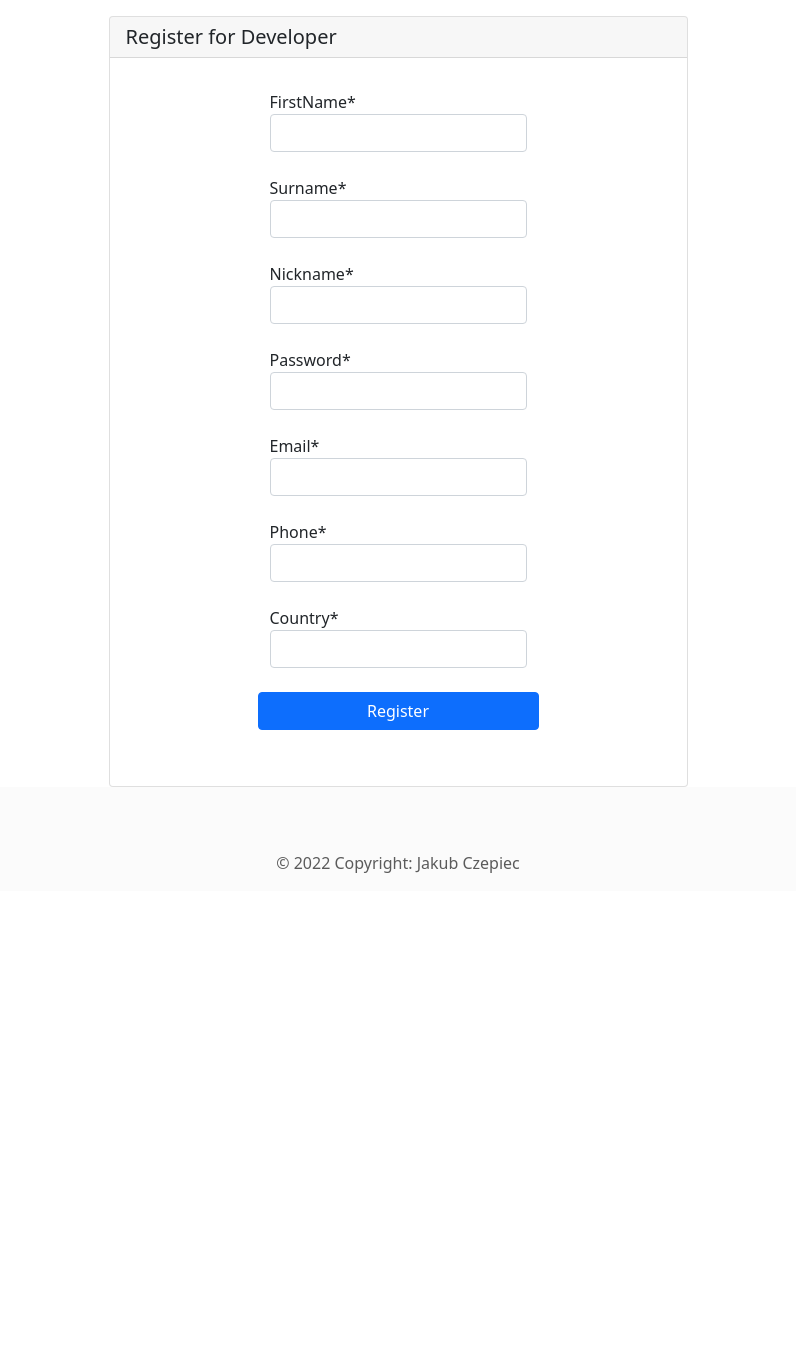
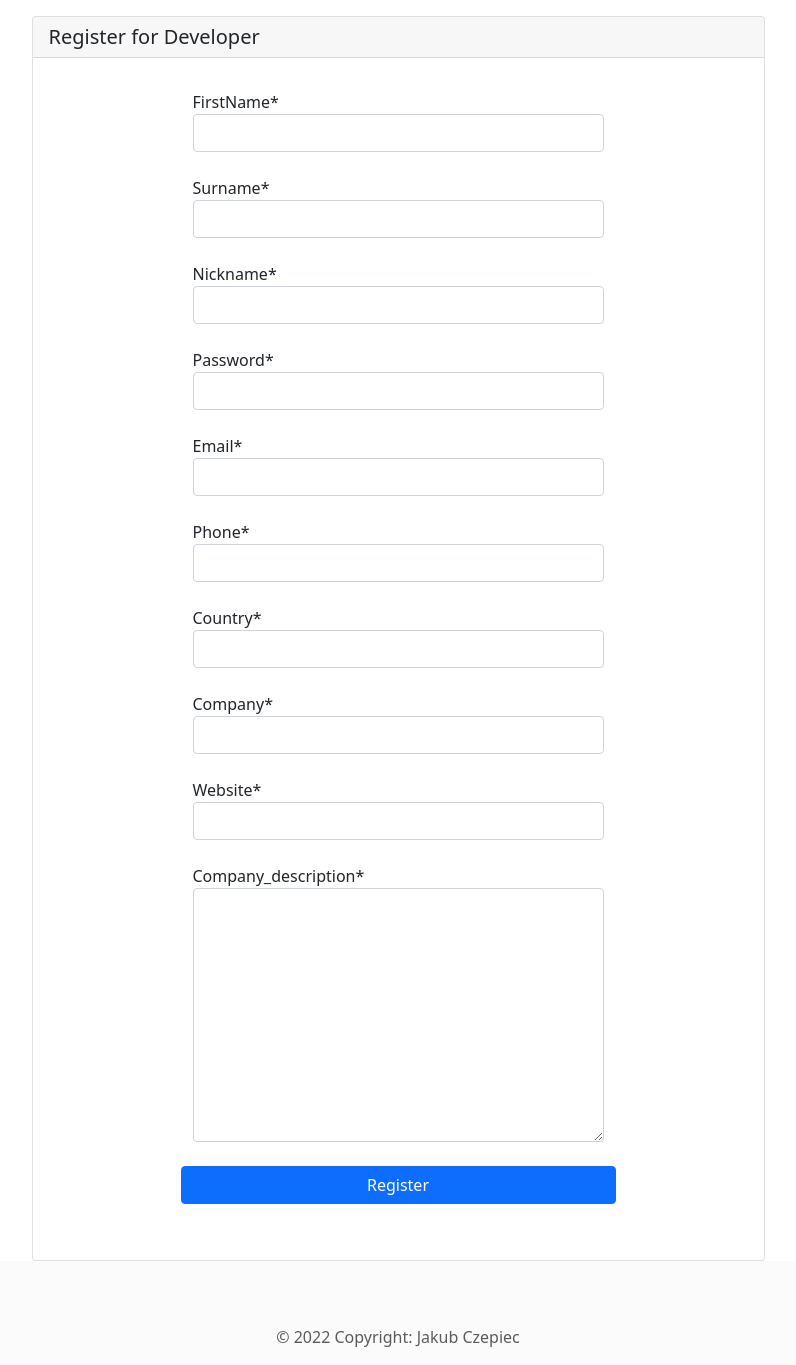
Before and after one commit to Tostisto/App_Store_Django, a Django app: page /devRegister/ in a window 1280 px wide. Shown: the part 57-1422 px from the top of the page, without its empty margins (242-1038 px from the left). Before the commit the page ends 930 px from the top, so only its background shows below. Run offline with Django 4.2, Linux system fonts and the light colour scheme; some libraries are stand-ins or nearby versions.

Commit message:
I dont know what news

```diff
--- a/AppStore/forms.py
+++ b/AppStore/forms.py
@@ -19,7 +19,11 @@ class DevRegisterForm(forms.Form):
     password = forms.CharField(label="Password", widget=forms.PasswordInput)
     email = forms.EmailField(label="Email")
     phone = forms.CharField(label="Phone", max_length=20)
-    Country = forms.CharField(label="Country", max_length=20)
+    country = forms.CharField(label="Country", max_length=20)
+    company = forms.CharField(label="Company", max_length=20)
+    website = forms.CharField(label="Website", max_length=20)
+    company_description = forms.CharField(widget=forms.Textarea, label="Company_description")
+
 
 class NewAppForm(forms.Form):
     name = forms.CharField(label='Name', max_length=20)
--- a/AppStore/models.py
+++ b/AppStore/models.py
@@ -55,6 +55,9 @@ class Download(models.Model):
 class Developer(models.Model):
     user = models.ForeignKey(User, on_delete=models.CASCADE)
     country = models.CharField(max_length=20)
+    company = models.CharField(max_length=20)
+    website = models.CharField(max_length=20)
+    company_description = models.TextField()
 
     def __str__(self):
         return self.user.first_name + ' ' + self.user.last_name
--- a/AppStore/templates/devRegister.html
+++ b/AppStore/templates/devRegister.html
@@ -33,9 +33,20 @@
                         {{form.phone|as_crispy_field}}
                     </div>
 
+                    <div class="form-outline mb-4 row">
+                        {{form.country|as_crispy_field}}
+                    </div>
 
                     <div class="form-outline mb-4 row">
-                        {{form.Country|as_crispy_field}}
+                        {{form.company|as_crispy_field}}
+                    </div>
+
+                    <div class="form-outline mb-4 row">
+                        {{form.website|as_crispy_field}}
+                    </div>
+
+                    <div class="form-outline mb-4 row">
+                        {{form.company_description|as_crispy_field}}
                     </div>
 
                     <div class="form-outline mb-4 row">
--- a/AppStore/views.py
+++ b/AppStore/views.py
@@ -69,8 +69,11 @@ def devRegister(request):
 
             newDev = Developer(
                 user_id=newUse.id,
-                country=form.cleaned_data['Country']
-            )
+                country=form.cleaned_data['country'],
+                company=form.cleaned_data['company'],
+                website=form.cleaned_data['website'],
+                company_description=form.cleaned_data['company_description'],
+                )
             newDev.save()
 
             return redirect('/')
```
Also changed, not shown: AppStore/migrations/0004_developer_company_developer_company_description_and_more.py (added), db.sqlite3.
